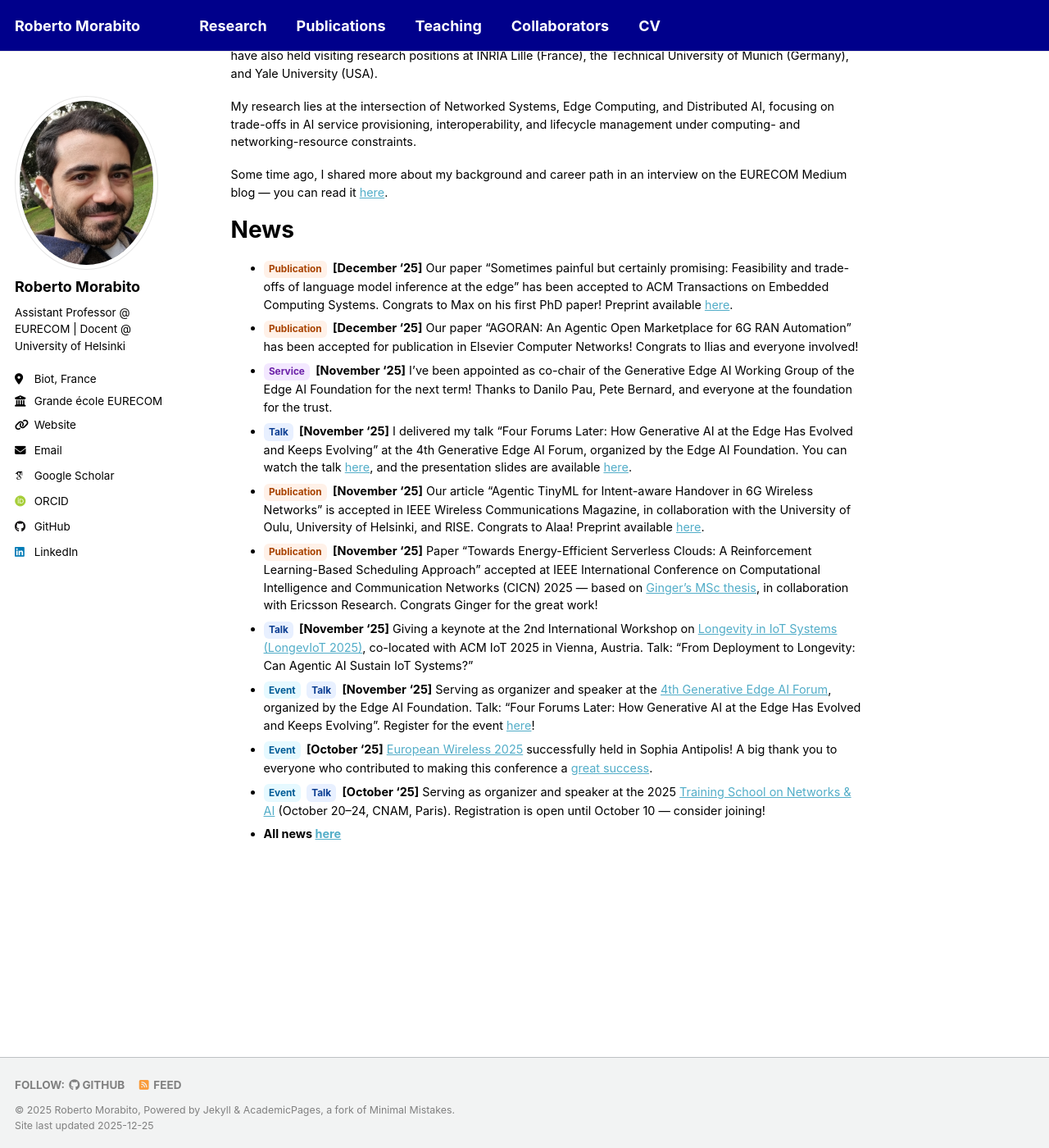
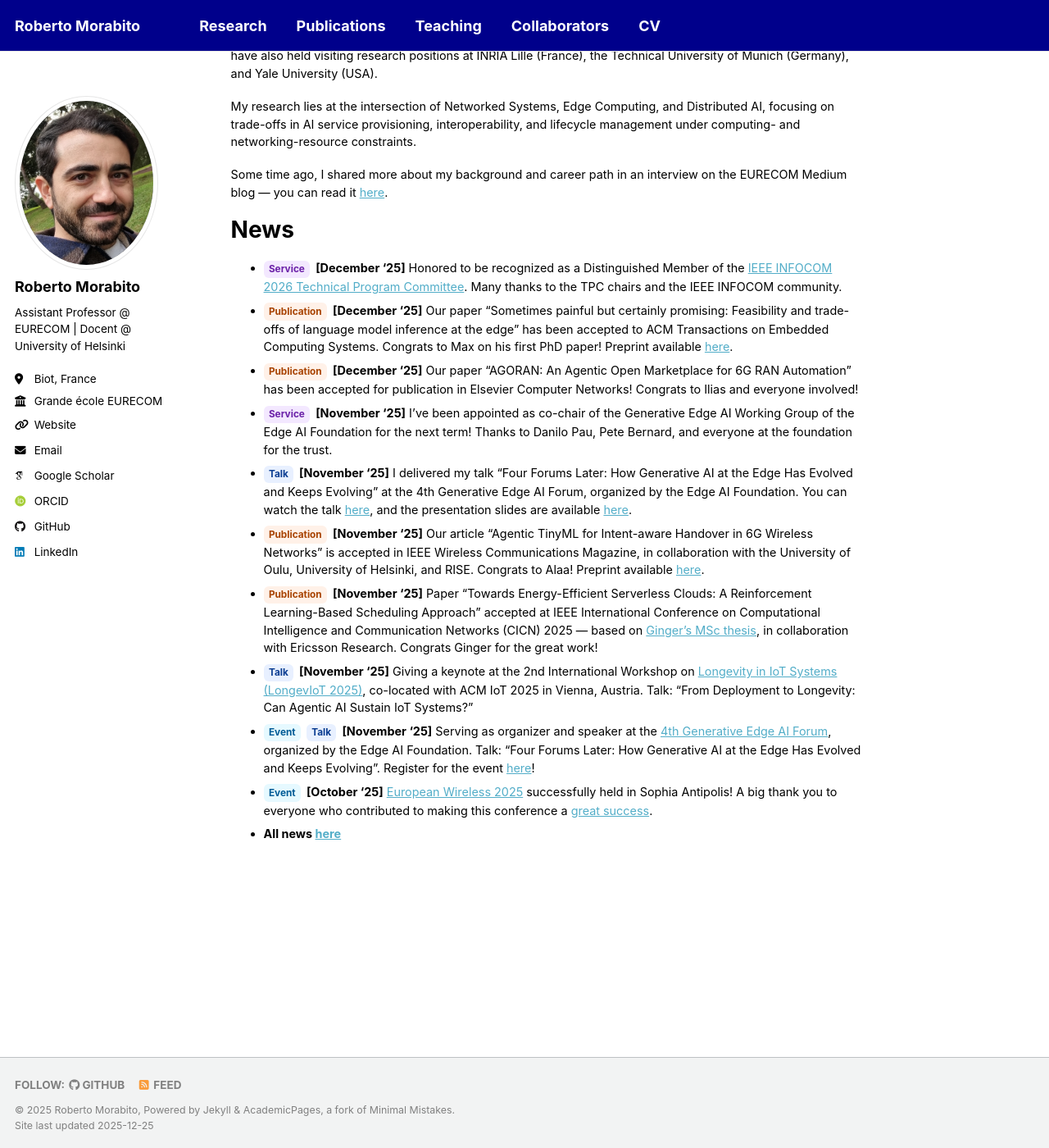
Before and after one commit to robertmora/robertmora.github.io, a Jekyll site: the page built from _pages/about.md, in a window 1280 px wide and 1400 px high, scrolled down 381 px. Shown: the whole window at 82% size. Built offline with Jekyll 4.4.1, drawn with Linux system fonts in a browser that asks for light colours; some web fonts are replaced; a script that is not in the unit is left out.

Commit message:
Update about.md

```diff
--- a/_pages/about.md
+++ b/_pages/about.md
@@ -18,6 +18,7 @@ Some time ago, I shared more about my background and career path in an interview
 
 News
 ======
+- [Service](){:.tag .tag--service} **[December '25]** Honored to be recognized as a Distinguished Member of the [IEEE INFOCOM 2026 Technical Program Committee](https://infocom2026.ieee-infocom.org/committees){:target="_blank"}. Many thanks to the TPC chairs and the IEEE INFOCOM community.
 - [Publication](){:.tag .tag--pub} **[December '25]** Our paper "Sometimes painful but certainly promising: Feasibility and trade-offs of language model inference at the edge" has been accepted to ACM Transactions on Embedded Computing Systems. Congrats to Max on his first PhD paper! Preprint available [here](https://arxiv.org/pdf/2503.09114){:target="_blank"}.
 - [Publication](){:.tag .tag--pub} **[December '25]** Our paper "AGORAN: An Agentic Open Marketplace for 6G RAN Automation" has been accepted for publication in Elsevier Computer Networks! Congrats to Ilias and everyone involved!
 - [Service](){:.tag .tag--service} **[November '25]** I've been appointed as co-chair of the Generative Edge AI Working Group of the Edge AI Foundation for the next term! Thanks to Danilo Pau, Pete Bernard, and everyone at the foundation for the trust.
@@ -27,5 +28,4 @@ News
 - [Talk](){:.tag .tag--talk} **[November '25]** Giving a keynote at the 2nd International Workshop on [Longevity in IoT Systems (LongevIoT 2025)](https://longeviot.github.io/2025/){:target="_blank"}, co-located with ACM IoT 2025 in Vienna, Austria. Talk: "From Deployment to Longevity: Can Agentic AI Sustain IoT Systems?"
 - [Event](){:.tag .tag--event} [Talk](){:.tag .tag--talk} **[November '25]** Serving as organizer and speaker at the [4th Generative Edge AI Forum](https://www.linkedin.com/posts/edgeaifoundation_the-edge-ai-revolution-is-here-the-clouds-activity-7386421618434109440-PQS9){:target="_blank"}, organized by the Edge AI Foundation. Talk: "Four Forums Later: How Generative AI at the Edge Has Evolved and Keeps Evolving".  Register for the event [here](https://www.edgeaifoundation.org/events/generative-edge-ai-architectures-agents-apps){:target="_blank"}!
 - [Event](){:.tag .tag--event} **[October '25]** [European Wireless 2025](https://ew2025.european-wireless.org/){:target="_blank"} successfully held in Sophia Antipolis! A big thank you to everyone who contributed to making this conference a [great success](https://www.linkedin.com/posts/eurecom_5g-6g-ai-activity-7389318904403214336-lbM8){:target="_blank"}.
-- [Event](){:.tag .tag--event} [Talk](){:.tag .tag--talk} **[October '25]** Serving as organizer and speaker at the 2025 [Training School on Networks & AI](https://n-ai-twork.sciencesconf.org/){:target="_blank"} (October 20–24, CNAM, Paris). Registration is open until October 10 — consider joining!
 - **All news [here](https://robertmora.github.io/news/){:target="_blank"}**
```
